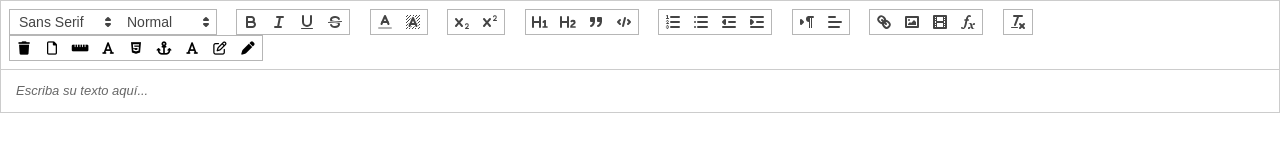
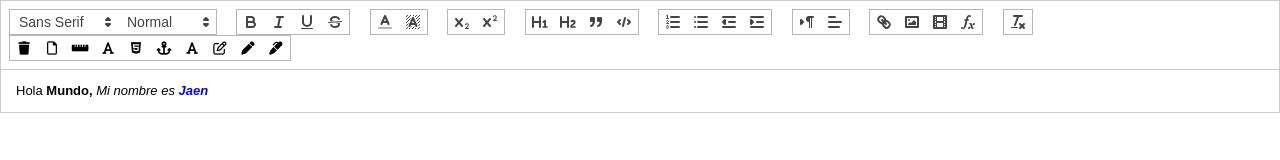
Before and after one commit to jaenfigueroa/poc_quill, a website built with Vite: page index.html in a window 1280 px wide. Built offline with nearby package versions, Linux system fonts and the light colour scheme.

Commit message:
add updateContents

```diff
--- a/index.html
+++ b/index.html
@@ -95,6 +95,7 @@
           <button id="insertTextButton" title="agregar un texto sin/con formato"><i class="fa-solid fa-font"></i></button>
           <button id="setContentsButton" title="sobrescribir todo el contenido del editor por un delta"><i class="fa-regular fa-pen-to-square"></i></button>
           <button id="setTextButton" title="reemplazar contenido del editor con un texto plano"><i class="fa-solid fa-pen"></i></button>
+          <button id="updateContentsButton" title="actualizar contenido formateado usando un delta"><i class="fa-solid fa-marker"></i></button>
         </span>
       </div>
 
@@ -102,6 +103,9 @@
       <div id="editor" />
 
     </div>
+
+    <!-- MIS ARCHIVOS -->
     <script type="module" src="/src/main.ts"></script>
+    <script type="module" src="/src/listenners.ts"></script>
   </body>
 </html>
--- a/src/listenners.ts
+++ b/src/listenners.ts
@@ -1,3 +1,4 @@
+import { Delta } from "quill/core"
 import quill from "./main"
 
 // Boton para eliminar texto
@@ -55,6 +56,11 @@
 })
 
 // Boton para actualizar el contenido del editor usando un delta
-document.querySelector<HTMLButtonElement>('#')!.addEventListener('click', () => {
-  console.log()
+document.querySelector<HTMLButtonElement>('#updateContentsButton')!.addEventListener('click', () => {
+  console.log(quill.updateContents(new Delta()
+    .retain(5)                                    // saltar 5 caracteres (desde el inicio del texto)
+    .delete(5)                                    // eliminar los siguientes 5 caracteres
+    .insert('Jaen',{bold: true, color: "#0ff"})   // insertar 'Jaen' en esa posición, con ciertos estilos
+    .retain(1, { bold: true, color: "#f0f" })     // aplicar negrita al siguiente caracter
+  ))
 })
--- a/src/main.ts
+++ b/src/main.ts
@@ -4,3 +4,24 @@
 const quill = new Quill('#editor', options)
 
 export default quill
+
+
+
+
+
+
+
+
+
+
+// Establecer el contenido inicial del editor usando un Delta
+const Delta = Quill.import('delta')
+
+quill.setContents(
+  new Delta()
+    .insert('Hola ')
+    .insert('Mundo, ', { bold: true })
+    .insert('Mi nombre es ', { italic: true })
+    .insert('Jaen', { color: '#00f', bold: true, italic: true })
+    .insert('\n')
+)
```
